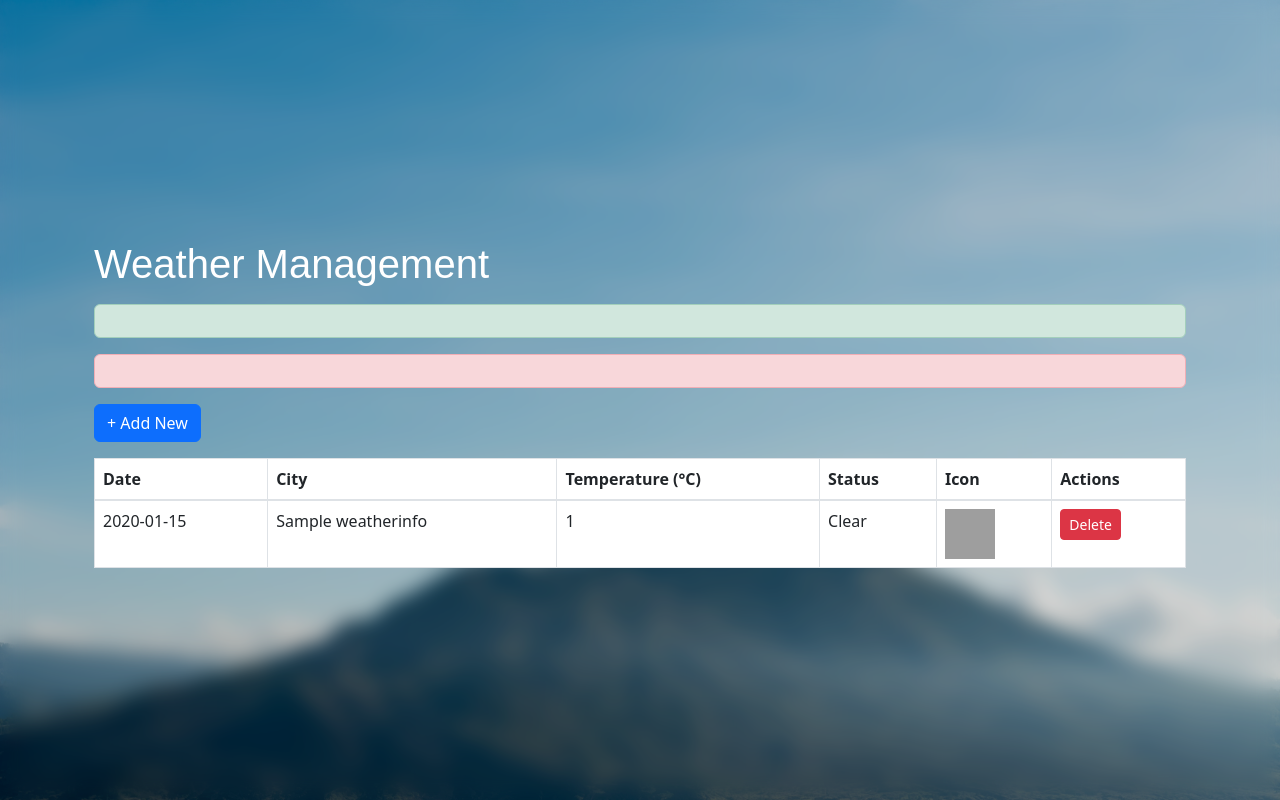
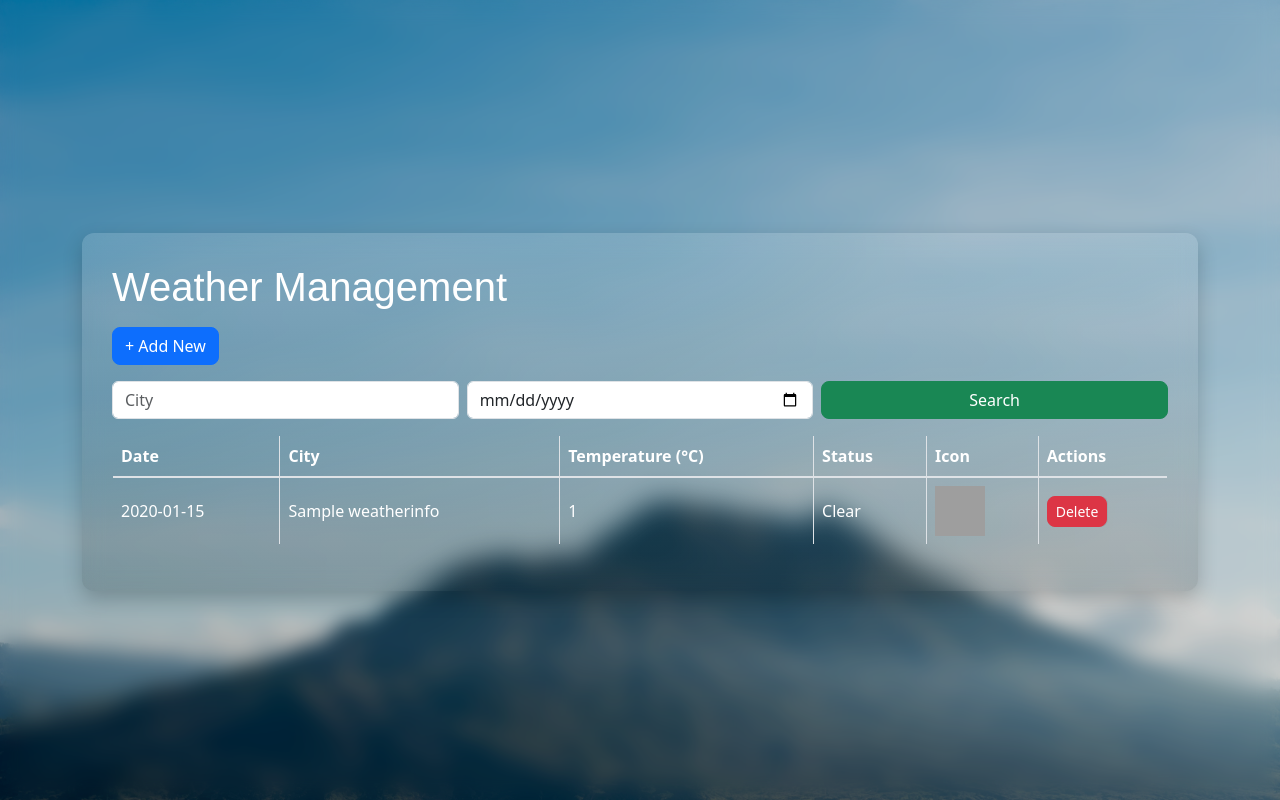
Before and after one commit to UygarTatar/weather-web-app, a Node server app: page /admin/weather in a window 1280 px wide. Run offline with Node 20, Linux system fonts and the light colour scheme; a user stored in the database is signed in; tables that the repository leaves empty hold one stand-in row (values such as "Sample post"); some libraries are stand-ins or nearby versions; some web fonts are replaced; grey boxes are pictures that could not be loaded.

Commit message:
redesigned weather management page

```diff
--- a/public/css/weather.css
+++ b/public/css/weather.css
@@ -0,0 +1,77 @@
+.main-container {
+    width: 100%;
+    max-width: 1400px;
+    height: auto;
+    background: linear-gradient(
+        to top,
+        rgba(0, 0, 0, 0.15),
+        rgba(255, 255, 255, 0.15)
+    );
+    backdrop-filter: blur(10px);
+    border-radius: 12px;
+    padding: 30px;
+    margin-top: 40px;
+    box-shadow: 0 8px 20px rgba(0, 0, 0, 0.2);
+}
+
+.table-wrapper {
+  max-height: 500px;
+  overflow-y: auto;
+  scrollbar-width: thin;
+  scrollbar-color: rgba(0,0,0,0.15) rgba(0,0,0,0.1);
+}
+
+.table-wrapper::-webkit-scrollbar {
+  width: 8px;
+}
+
+.table-wrapper::-webkit-scrollbar-track {
+  background: rgba(0,0,0,0.1);
+  border-radius: 99px;
+}
+
+.table-wrapper::-webkit-scrollbar-thumb {
+  background: rgba(0,0,0,0.15);
+  border-radius: 99px;
+}
+
+
+.table {
+    border-radius: 8px;
+    overflow: hidden;
+    color: white;
+}
+
+.table th,
+.table td {
+    background-color: transparent !important;
+    color: white;
+    vertical-align: middle;
+}
+
+/* Alerts */
+.alert {
+    backdrop-filter: blur(4px);
+    background-color: rgba(255, 255, 255, 0.1);
+    color: white;
+    border: 1px solid rgba(255, 255, 255, 0.2);
+}
+
+/* Butonlar */
+.btn-primary, .btn-success, .btn-danger, .btn-secondary {
+    border-radius: 8px;
+    font-weight: 500;
+    backdrop-filter: blur(2px);
+}
+
+/* Modal içeriği zaten güzel */
+.modal-content {
+    background: linear-gradient(
+        to top,
+        rgba(0, 0, 0, 0.2),
+        rgba(255, 255, 255, 0.1)
+    );
+    backdrop-filter: blur(10px);
+    border-radius: 12px;
+    color: white;
+}
--- a/routes/weather.js
+++ b/routes/weather.js
@@ -7,8 +7,22 @@ const { getWeatherData } = require('../services/weatherService');
 // Listings
 router.get('/', ensureAuthenticated, ensureAdmin, async (req, res) => {
     try {
-        const weathers = await Weather.find().sort({ WeatherDate: -1, CityName: 1 });
-        res.render('admin/weather', { weathers, user: req.user, page: 'weather', title: "Weather Management" });
+        const { city, date } = req.query;
+        const filter = {};
+        if (city) {
+            filter.CityName = { $regex: new RegExp(city, 'i') }; // case-insensitive
+        }
+        if (date) {
+            const start = new Date(date);
+            const end = new Date(date);
+            end.setDate(end.getDate() + 1);
+            filter.WeatherDate = { $gte: start, $lt: end };
+        }
+
+        const weathers = await Weather.find(filter).sort({ WeatherDate: -1, CityName: 1 });
+
+        res.render('admin/weather', { weathers, user: req.user, page: 'weather', title: "Weather Management", query: req.query });
+
     } catch (err) {
         console.error(err);
         res.send("An error occured");
--- a/views/admin/weather.ejs
+++ b/views/admin/weather.ejs
@@ -12,23 +12,35 @@
   <link rel="stylesheet" href="https://fonts.googleapis.com/css2?family=Material+Symbols+Outlined:opsz,wght,FILL,GRAD@24,400,0,0" />
 
   <link rel="stylesheet" href="/css/style.css" />
+  <link rel="stylesheet" href="/css/weather.css" />
 
 </head>
 <body>
-<div class="container mt-4">
+<div class="container mt-4 main-container">
     <h1 class="mb-3"><%= title %></h1>
 
-    <% if (success_msg) { %>
-        <div class="alert alert-success"><%= success_msg %></div>
-    <% } %>
-    <% if (error_msg) { %>
-        <div class="alert alert-danger"><%= error_msg %></div>
-    <% } %>
+    <%- include('../partials/messages') %>
 
     <!-- Add Button -->
     <button class="btn btn-primary mb-3" data-bs-toggle="modal" data-bs-target="#addWeatherModal">+ Add New</button>
 
+    <!-- Filter Form -->
+     <form method="GET" action="/admin/weather" class="row g-2 mb-3">
+        <div class="col-md-4">
+            <input type="text" name="city" class="form-control" placeholder="City"
+            value="<%= query?.city || '' %>">
+        </div>
+        <div class="col-md-4">
+            <input type="date" name="date" class="form-control"
+            value="<%= query?.city || '' %>">
+        </div>
+        <div class="col-md-4">
+            <button class="btn btn-success w-100" type="submit">Search</button>
+        </div>
+     </form>
+
     <!-- Listing -->
+    <div class="table-wrapper">
         <table class="table table-bordered">
             <thead>
                 <tr>
@@ -59,6 +71,7 @@
                 <% }); %>
             </tbody>
         </table>
+    </div>
 </div>
 
 <!-- Add Record Modal -->
```
Lines whose indentation alone changed are shown as unchanged.
